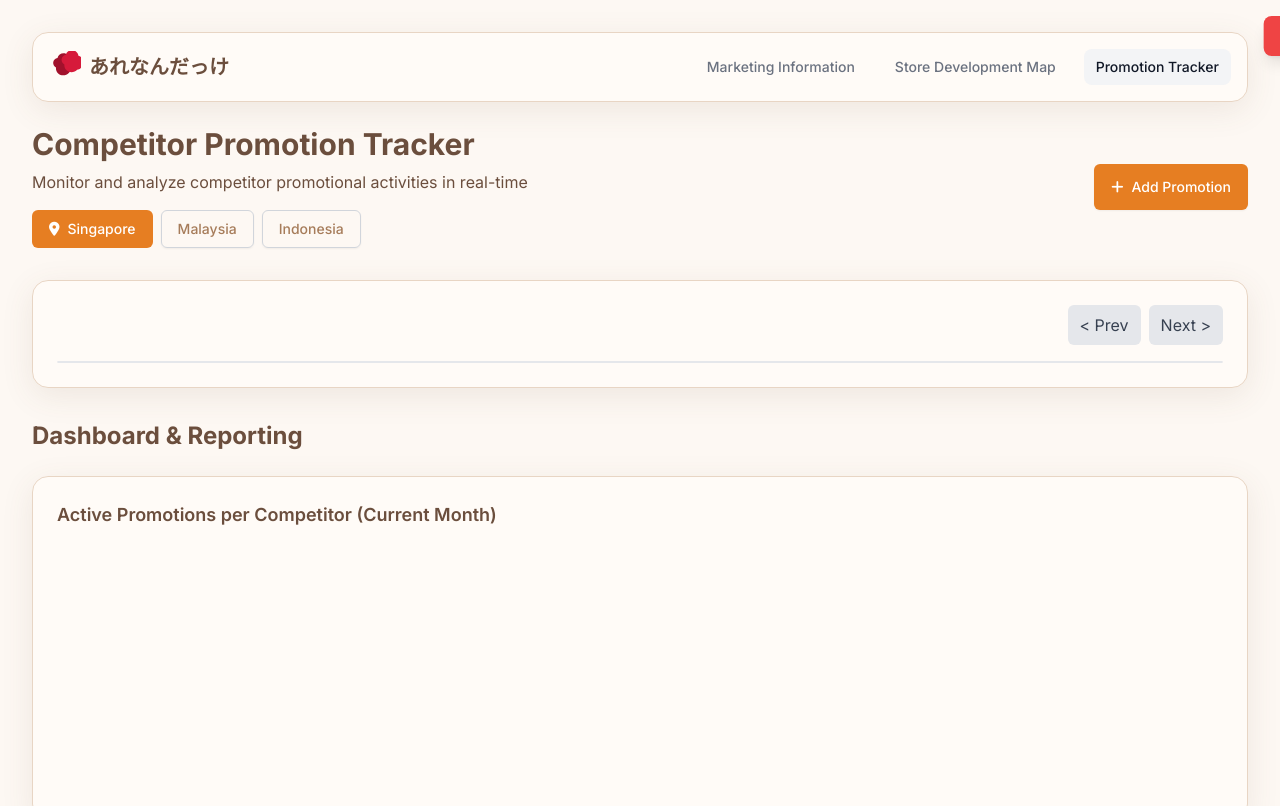
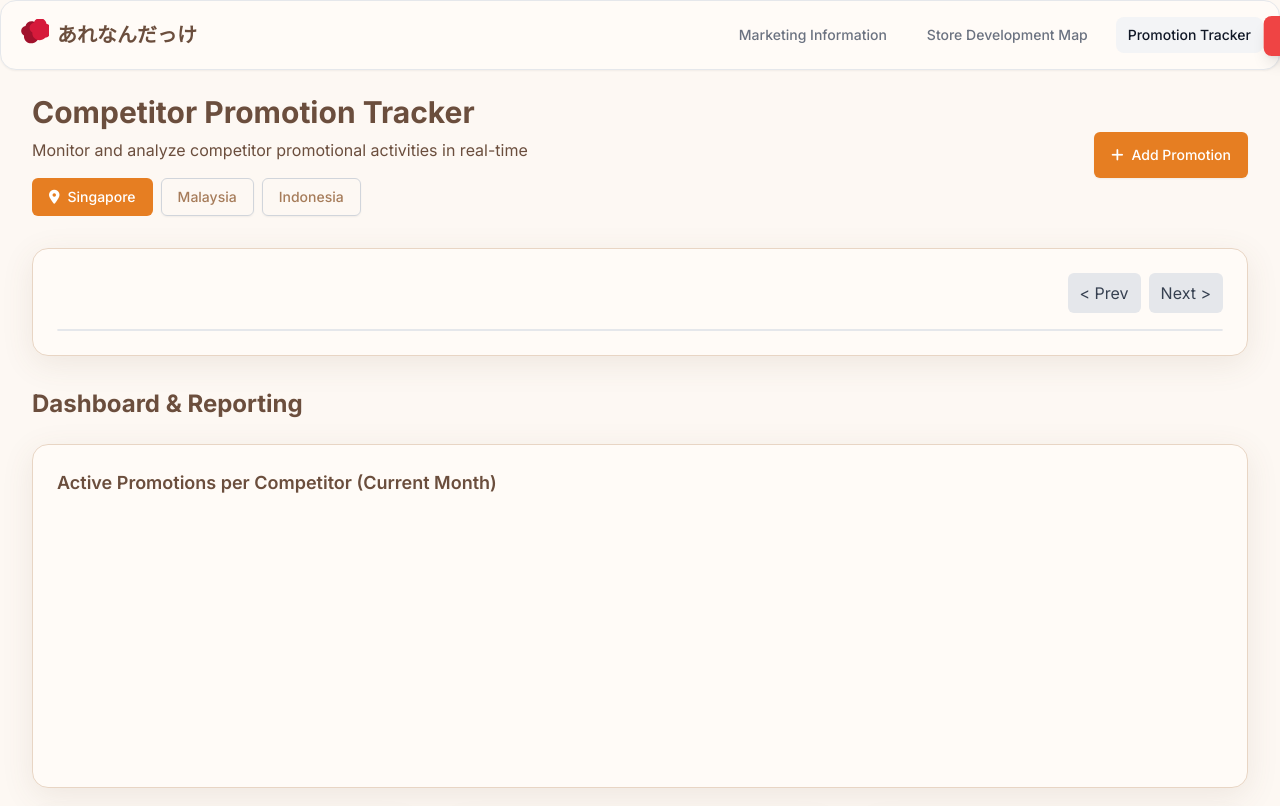
Before and after one commit to dante19dsc/SingaporeTracker, a plain HTML site: page index.html in a window 1280 px wide. Shown: the top 806 px of the page. Drawn offline with nearby package versions, Linux system fonts and the light colour scheme; no server answers.

Commit message:
Update index.html

```diff
--- a/index.html
+++ b/index.html
@@ -1,4 +1,3 @@
-
 <!DOCTYPE html>
 <html lang="en">
 <head>
@@ -25,9 +24,9 @@
         <span id="notification-text"></span>
     </div>
 
-    <div class="flex flex-col min-h-screen p-4 md:p-8">
+    <div class="flex flex-col min-h-screen">
         <!-- Header -->
-        <header class="paper-card flex flex-col md:flex-row items-center justify-between p-4 w-full mb-6">
+        <header class="paper-card flex flex-col md:flex-row items-center justify-between p-4 w-full mb-6 shadow-sm border-b border-gray-200">
             <div class="flex items-center mb-4 md:mb-0">
                 <svg class="h-8 w-8 mr-2" viewBox="0 0 240 208" xmlns="http://www.w3.org/2000/svg"><path fill="#A1112C" d="M148.2,148.1c-9.3,12.4-26.2,18.6-43.1,18.6c-12.4,0-24.8-4.1-34.2-12.4c-13.4-11.4-20.7-28.8-18.6-46.3c-14.5-7.2-22.8-22.8-20.7-39.4c2.1-16.6,15.5-29.8,32.1-32.9c5.2-20.7,23.8-35.2,45.5-35.2c24.8,0,45.5,18.6,48.6,43.1c16.6,3.1,28.8,16.5,29.8,33.1c1,16.6-7.2,32.1-21.7,40.4C167.8,124.5,160.5,138.8,148.2,148.1z"/><path fill="#D61A3B" d="M211.2,124.5c-9.3,12.4-26.2,18.6-43.1,18.6c-12.4,0-24.8-4.1-34.2-12.4c-13.4-11.4-20.7-28.8-18.6-46.3c-14.5-7.2-22.8-22.8-20.7-39.4c2.1-16.6,15.5-29.8,32.1-32.9c5.2-20.7,23.8-35.2,45.5-35.2c24.8,0,45.5,18.6,48.6,43.1c16.6,3.1,28.8,16.5,29.8,33.1C251.2,125.4,225.7,117.2,211.2,124.5z"/></svg>
                 <h2 class="text-xl font-bold font-scribble" style="color: var(--color-header);">あれなんだっけ</h2>
@@ -40,7 +39,7 @@
         </header>
 
         <!-- Main Content -->
-        <main class="flex-1 min-w-0">
+        <main class="flex-1 w-full max-w-7xl mx-auto px-4 sm:px-6 lg:px-8">
             <!-- Page Title & Actions -->
             <div class="flex flex-col md:flex-row justify-between items-start md:items-center mb-8 gap-4">
                 <div>
```
